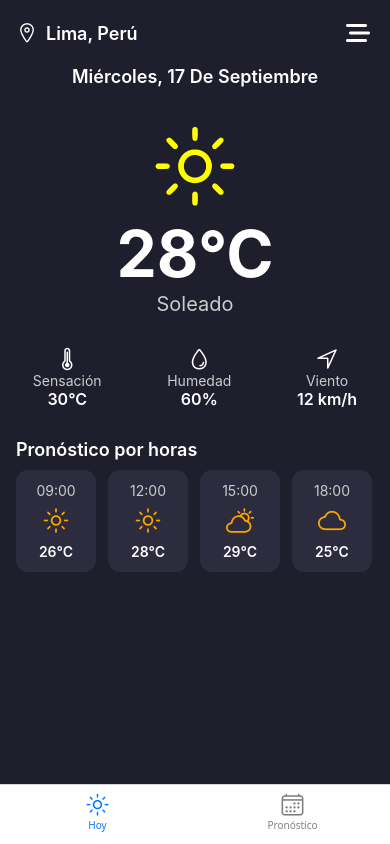
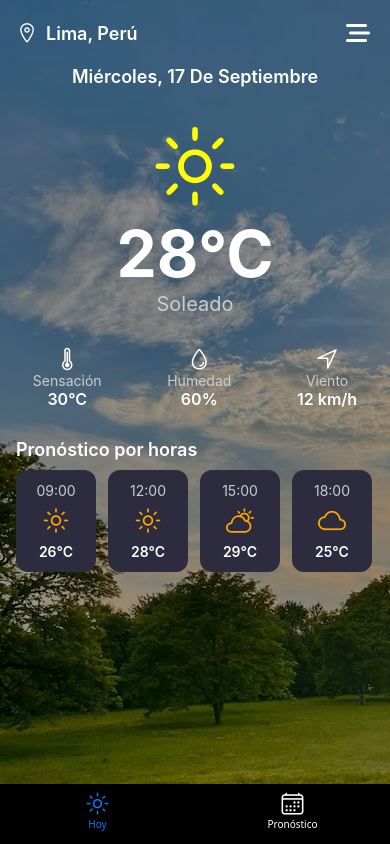
Before and after one commit to Nicko-rgb/time_weather, a React Native app: screen /Hoy in a window 390 px wide. Built offline with nearby package versions, Linux system fonts and the light colour scheme.

Commit message:
Agregue una imagen de fondo y ajuste los colores

```diff
--- a/App.js
+++ b/App.js
@@ -32,8 +32,8 @@ export default function App() {
                                 return <Ionicons name={iconName} size={size} color={color} />;
                             },
                             tabBarActiveTintColor: '#007AFF',
-                            tabBarInactiveTintColor: 'gray',
-                            tabBarStyle: { paddingBottom: 5, height: 60 },
+                            tabBarInactiveTintColor: '#fff',
+                            tabBarStyle: {backgroundColor: "#000" ,paddingBottom: 5, height: 60, borderTopWidth: 0 },
                         })}
                     >
                         <Tab.Screen name="Hoy" component={Home} />
--- a/package.json
+++ b/package.json
@@ -16,7 +16,9 @@
     "react": "19.1.0",
     "react-native": "0.81.4",
     "react-native-safe-area-context": "^5.6.1",
-    "react-native-screens": "^4.16.0"
+    "react-native-screens": "^4.16.0",
+    "react-dom": "19.1.0",
+    "react-native-web": "^0.21.0"
   },
   "private": true
 }
--- a/src/screens/Home.jsx
+++ b/src/screens/Home.jsx
@@ -1,7 +1,8 @@
 import { SafeAreaView } from 'react-native-safe-area-context';
-import { View, Text, StyleSheet, TouchableOpacity, FlatList } from 'react-native';
+import { View, Text, StyleSheet, TouchableOpacity, FlatList, ImageBackground } from 'react-native';
 import { Ionicons } from '@expo/vector-icons';
 import FontAwesome6 from '@expo/vector-icons/FontAwesome6';
+import atardecer from '../../assets/Atardecer.jpeg';
 
 import WeatherDetail from '../components/WeatherDetail';
 import HourlyForecast from '../components/HourlyForecast';
@@ -33,8 +34,10 @@ export default function Home() {
     });
 
     return (
-        <View style={styles.container}>
+        <ImageBackground source={atardecer} style={styles.container} resizeMode="cover">
+            <View style={styles.overlay} />
             {/* Encabezado */}
+            <View style={{flex: 1}}>
             <View style={styles.header}>
                 <Ionicons name="location-outline" size={22} color="#fff" />
                 <Text style={styles.location}>{weather.location}</Text>
@@ -71,12 +74,14 @@ export default function Home() {
                     showsHorizontalScrollIndicator={false}
                 />
             </View>
-        </View>
+            </View>
+        </ImageBackground>
     );
 }
 
 const styles = StyleSheet.create({
-    container: { flex: 1, backgroundColor: "#1E1E2C" },
+    container: { flex: 1 },
+    overlay: { ...StyleSheet.absoluteFillObject, backgroundColor: 'rgba(0,0,0,0.4)' },
     header: { flexDirection: "row", alignItems: "center", padding: 16 },
     location: { color: "#fff", fontSize: 18, fontWeight: "600", marginLeft: 8, flex: 1 },
     settings: { padding: 4 },
```
Also changed, not shown: assets/Atardecer.jpeg (added), 1 other file (tests, documents, lock files or other folders).
